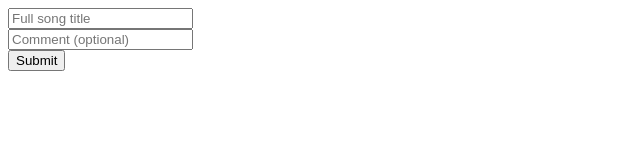
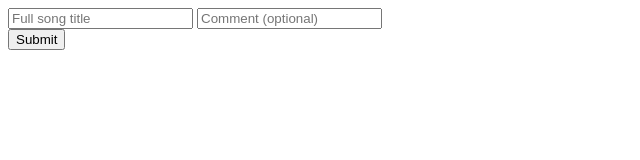
Before and after one commit to karray/bk, a plain HTML site: page index.html in a window 1280 px wide. Shown: the whole page, without its empty margins (0-640 px from the left). Drawn offline with Linux system fonts and the light colour scheme.

Commit message:
Update index.html

```diff
--- a/index.html
+++ b/index.html
@@ -4,15 +4,14 @@
   <meta charset="UTF-8">
   <meta name="viewport" content="width=device-width, initial-scale=1.0">
   <title>Bierkeller</title>
-  <style>
-    input, button{display: block;}
-  </style>
 </head>
 
 <body>
-<input type='text' id='title' required='true' placeholder='Full song title' autocomplete="off">
-<input type='text' id='comment' placeholder='Comment (optional)' autocomplete="off">
-<button onclick='submit()'>Submit</button>
+  <div style='flex'>
+    <input type='text' id='title' required='true' placeholder='Full song title' autocomplete="off">
+    <input type='text' id='comment' placeholder='Comment (optional)' autocomplete="off">
+    <div><button onclick='submit()'>Submit</button></div>
+  </div>
 <script>
   function submit(){
     var title = document.getElementById('title').value;
```
